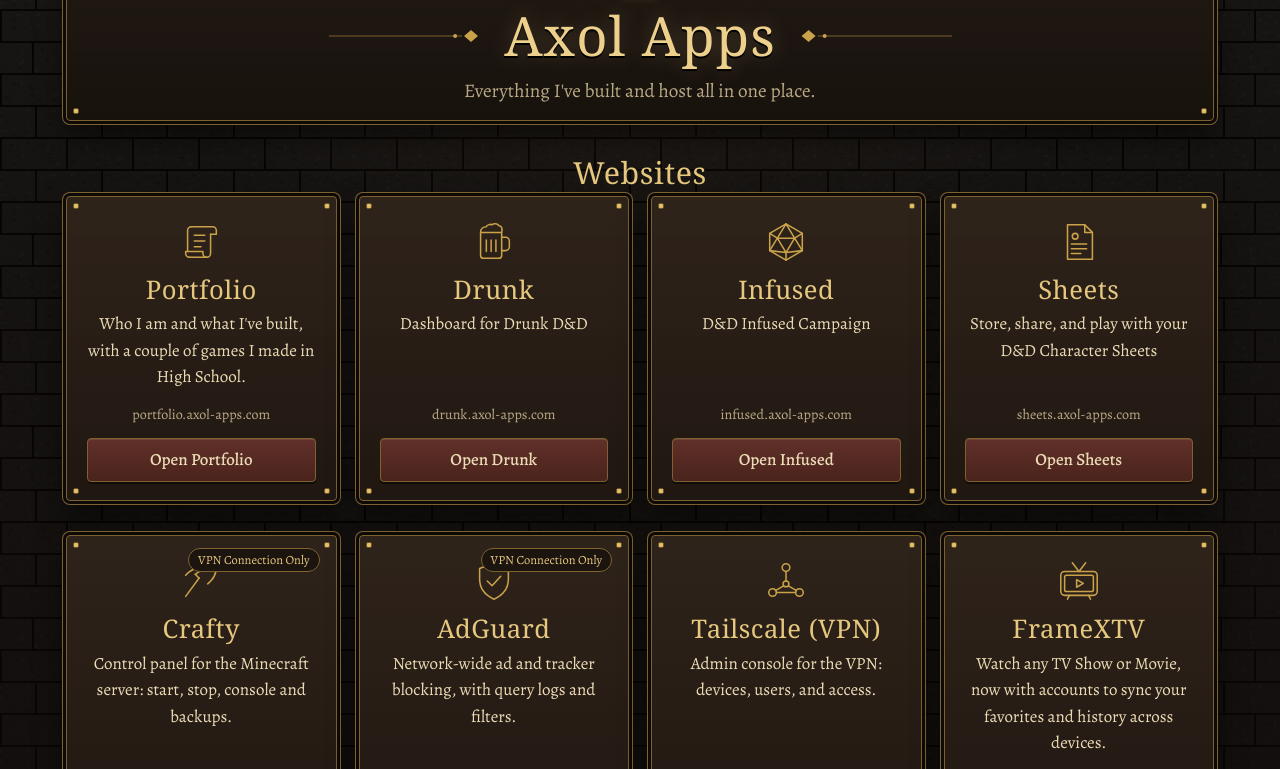
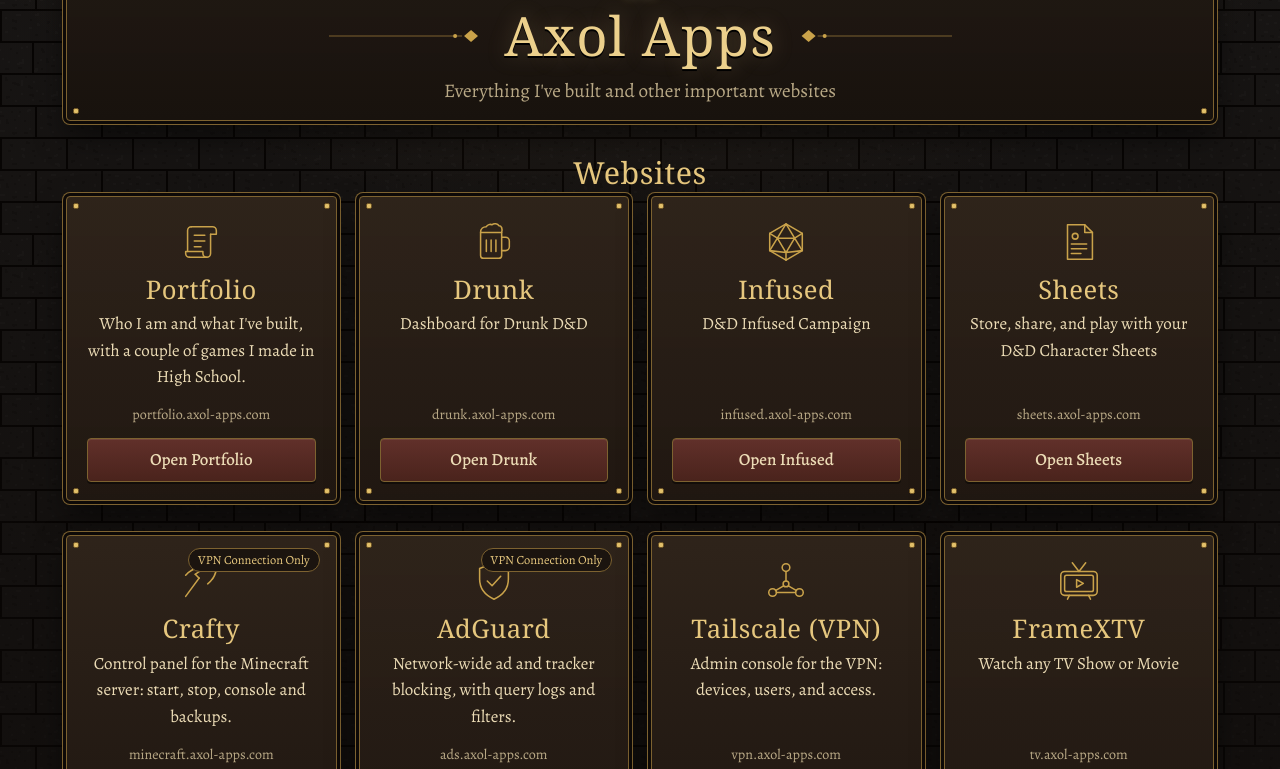
Before and after one commit to ViTheAxolotl/Landing, a plain HTML site: page index.html in a window 1280 px wide. Shown: the part 183-952 px from the top of the page. Drawn offline with nearby package versions, Linux system fonts and the light colour scheme; a web font is replaced by a local one.

Commit message:
Update descriptions in index.html

```diff
--- a/index.html
+++ b/index.html
@@ -40,7 +40,7 @@
             <div id="header" class="col-12">
                 <img src="images/axolotl.png" alt="">
                 <h1>Axol Apps</h1>
-                <p>Everything I've built and host all in one place.</p>
+                <p>Everything I've built and other important websites</p>
             </div>
         </div>
 
@@ -123,7 +123,7 @@
                     <!-- TV -->
                     <svg viewBox="0 0 48 48" aria-hidden="true"><rect x="5" y="14" width="38" height="25" rx="4"/><rect x="9" y="18" width="30" height="17" rx="2"/><path d="M21.5 22.5v8l7-4z"/><path d="M17 5l7 9 7-9"/><path d="M14 39l-2 4M34 39l2 4"/></svg>
                     <h3>FrameXTV</h3>
-                    <p>Watch any TV Show or Movie, now with accounts to sync your favorites and history across devices.</p>
+                    <p>Watch any TV Show or Movie</p>
                     <span class="appUrl">tv.axol-apps.com</span>
                     <a class="appBtn" href="https://tv.axol-apps.com/">Open FrameXTV</a>
                 </article>
```
